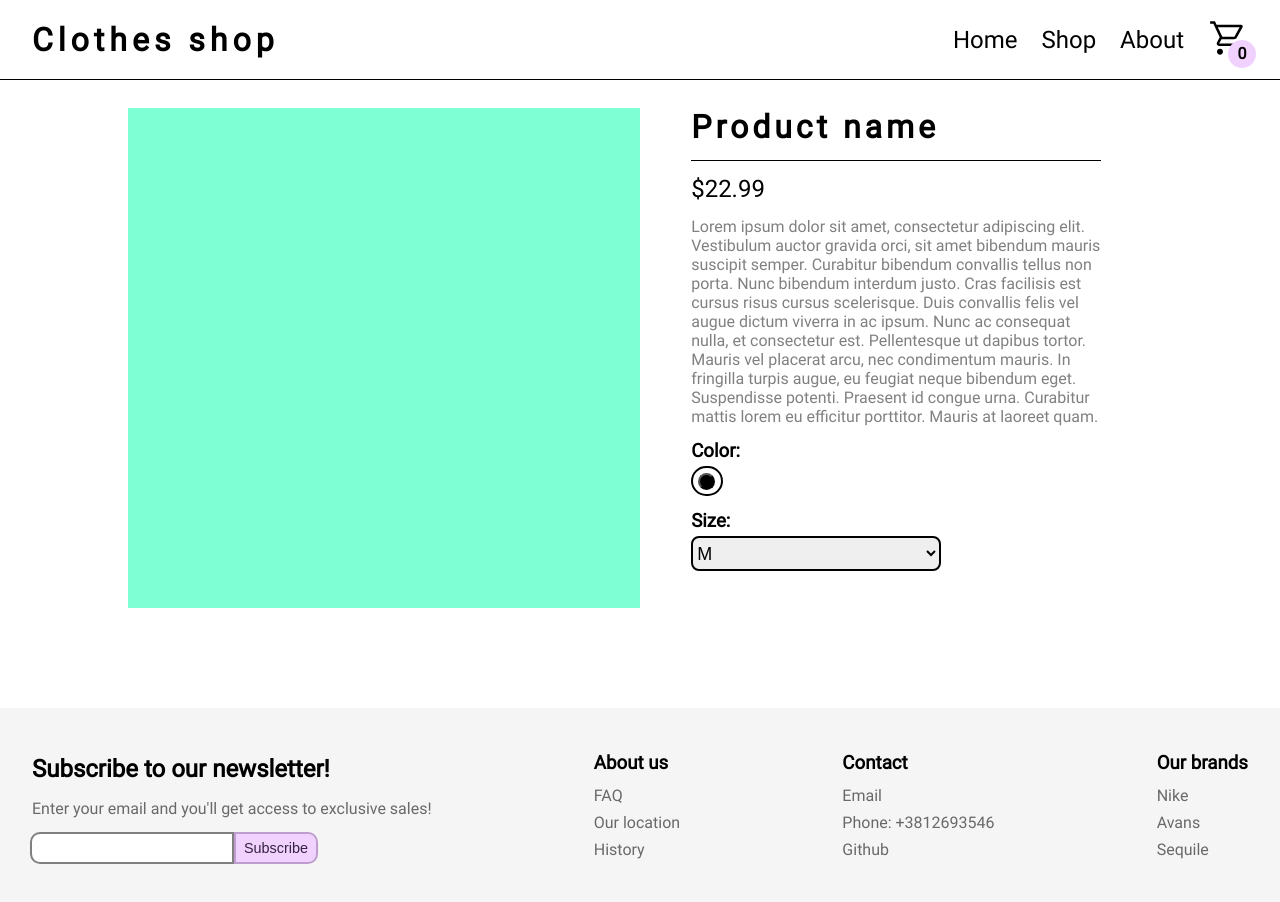
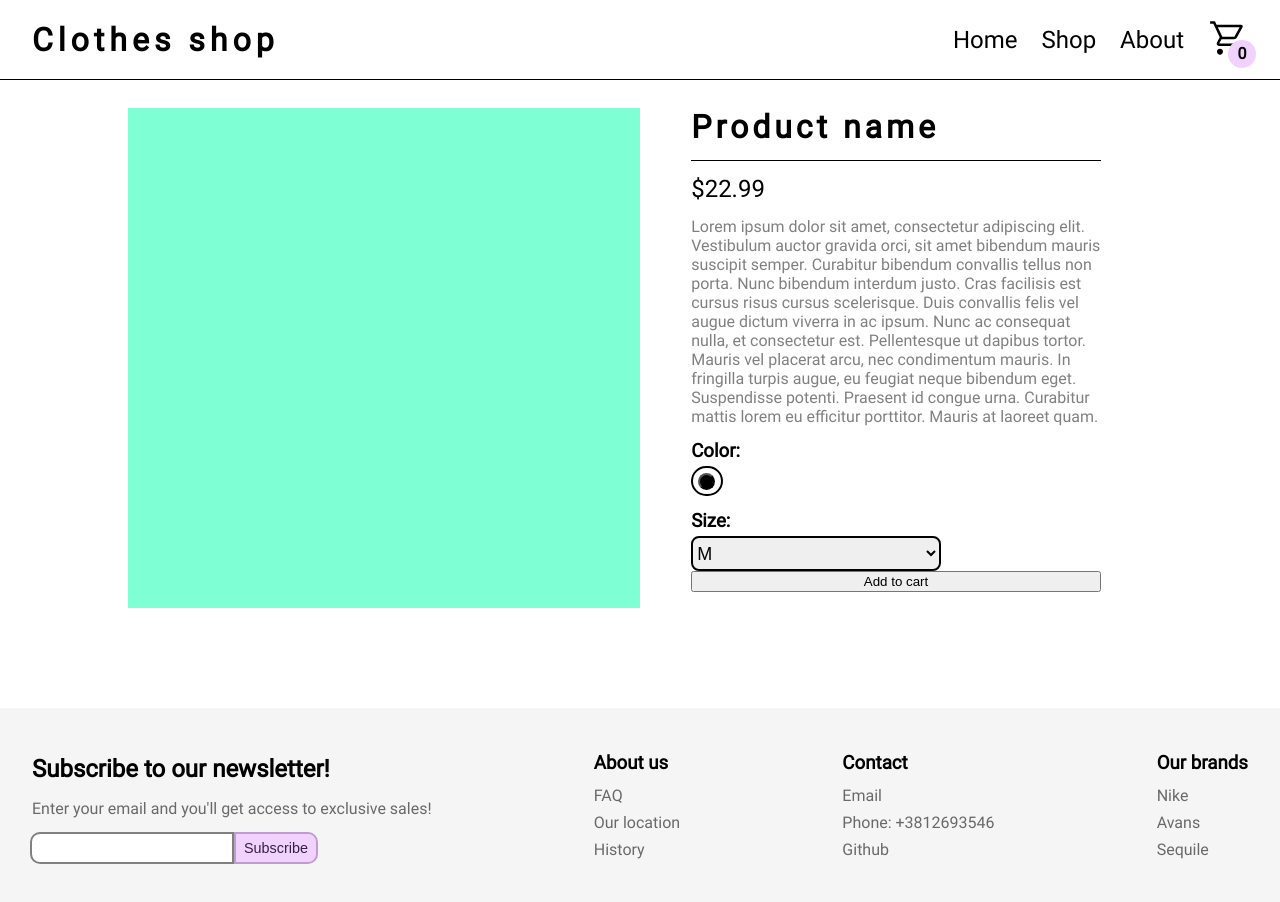
Before and after one commit to NexyusNex/Shopping-Cart, a React (Create React App) app: page /shopping-cart/pdp in a window 1280 px wide. Shown: the top 902 px of the page. Built offline with nearby package versions, Linux system fonts and the light colour scheme.

Commit message:
Added classes to buttons

```diff
--- a/src/components/pdp.js
+++ b/src/components/pdp.js
@@ -26,7 +26,7 @@ export default function Pdp(props) {
           <h3>Color:</h3>
           <div className="color-picker">
             <div className="color black">
-              <button></button>
+              <button className="color-button"></button>
             </div>
           </div>
           <h3>Size:</h3>
@@ -37,6 +37,7 @@ export default function Pdp(props) {
             <option>L</option>
             <option>XL</option>
           </select>
+          <button className="purchase-button">Add to cart</button>
         </div>
       </div>
       <Footer></Footer>
```
